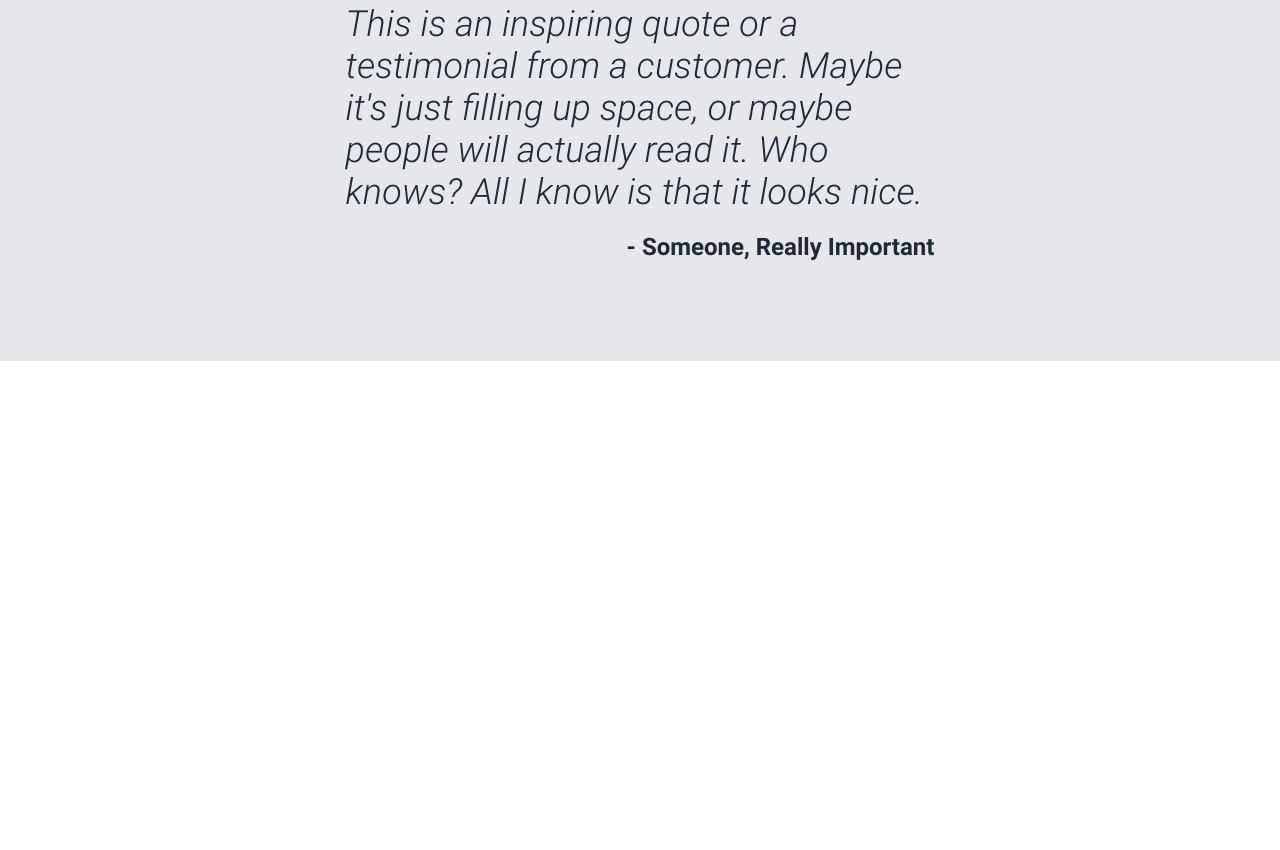
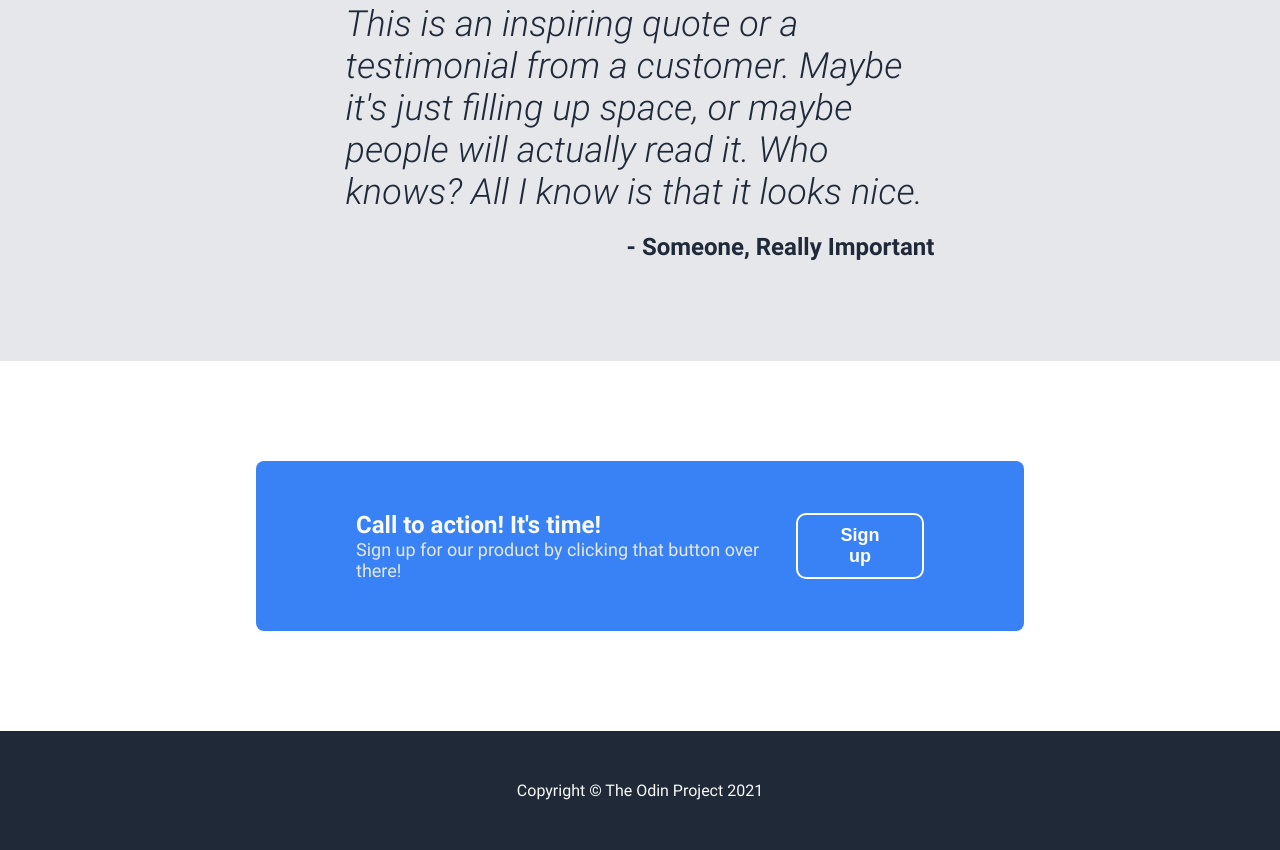
Before and after one commit to bountx/odin-landing-page, a plain HTML site: page index.html in a window 1280 px wide. Shown: the part 1693-2543 px from the top of the page. Before the commit the page ends 2054 px from the top, so only its background shows below. Drawn offline with Linux system fonts and the light colour scheme.

Commit message:
added call to action and copyright sections

```diff
--- a/css/style.css
+++ b/css/style.css
@@ -172,3 +172,51 @@ a, .hero-secondary-text {
     margin-top: 20px;
     align-self: flex-end;
 }
+
+.call-to-action-section {
+    padding: 100px 20%;
+}
+
+.call-to-action {
+    display: flex;
+    padding: 50px 100px;
+    background-color: #3882f6;
+    border-radius: 8px;
+    align-items: center;
+    justify-content: space-between;
+}
+
+.call-to-action-header {
+    font-size: 24px;
+    font-weight: 700;
+    color: #f9faf8;
+}
+
+.call-to-action-subtext {
+    font-size: 18px;
+    color: #e5e7eb;
+}
+
+.call-to-action-button {
+    background-color: transparent;
+    color: #ffffff;
+    border: 2px solid #ffffff;
+    border-radius: 10px;
+    padding: 10px 30px;
+    font-size: 18px;
+    font-weight: 700;
+    cursor: pointer;
+}
+
+.footer {
+    display: flex;
+    align-items: center;
+    justify-content: center;
+    padding: 50px 0px;
+    background-color: #1f2937;
+}
+
+.footer-logo {
+    font-size: 16px;
+    color: #f9faf8;
+}
--- a/index.html
+++ b/index.html
@@ -25,6 +25,7 @@
             <img src="images/placeholder.png" alt="hero image" class="hero-image">
         </div>
     </div>
+
     <div class="information">
         <div class="information-header">Some random information.</div>
         <div class="information-content">
@@ -46,10 +47,25 @@
             </div>
         </div>
     </div>
+
     <div class="quote">
         <div class="quote-text">This is an inspiring quote or a testimonial from a customer. Maybe it's just filling up space, or maybe people will actually read it.
             Who knows? All I know is that it looks nice.</div>
         <div class="quote-author">- Someone, Really Important</div>
     </div>
+
+    <div class="call-to-action-section">
+        <div class="call-to-action">
+            <div class="call-to-action-text">
+                <div class="call-to-action-header">Call to action! It's time!</div>
+                <div class="call-to-action-subtext">Sign up for our product by clicking that button over there!</div>
+            </div>
+            <button class="call-to-action-button">Sign up</button>
+        </div>
+    </div>
+
+    <div class="footer">
+        <div class="footer-logo">Copyright © The Odin Project 2021</div>
+    </div>
 </body>
 </html>
```
